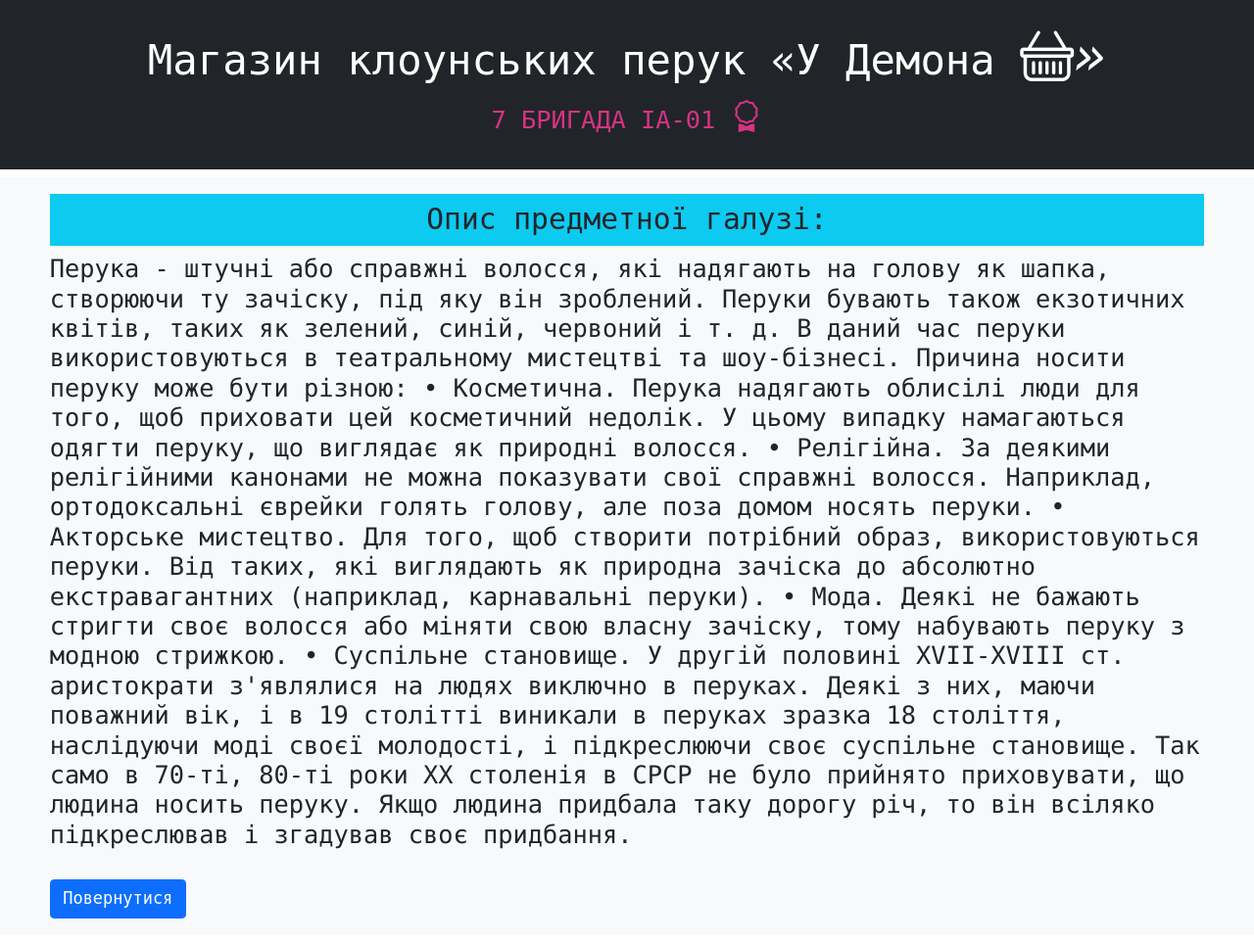
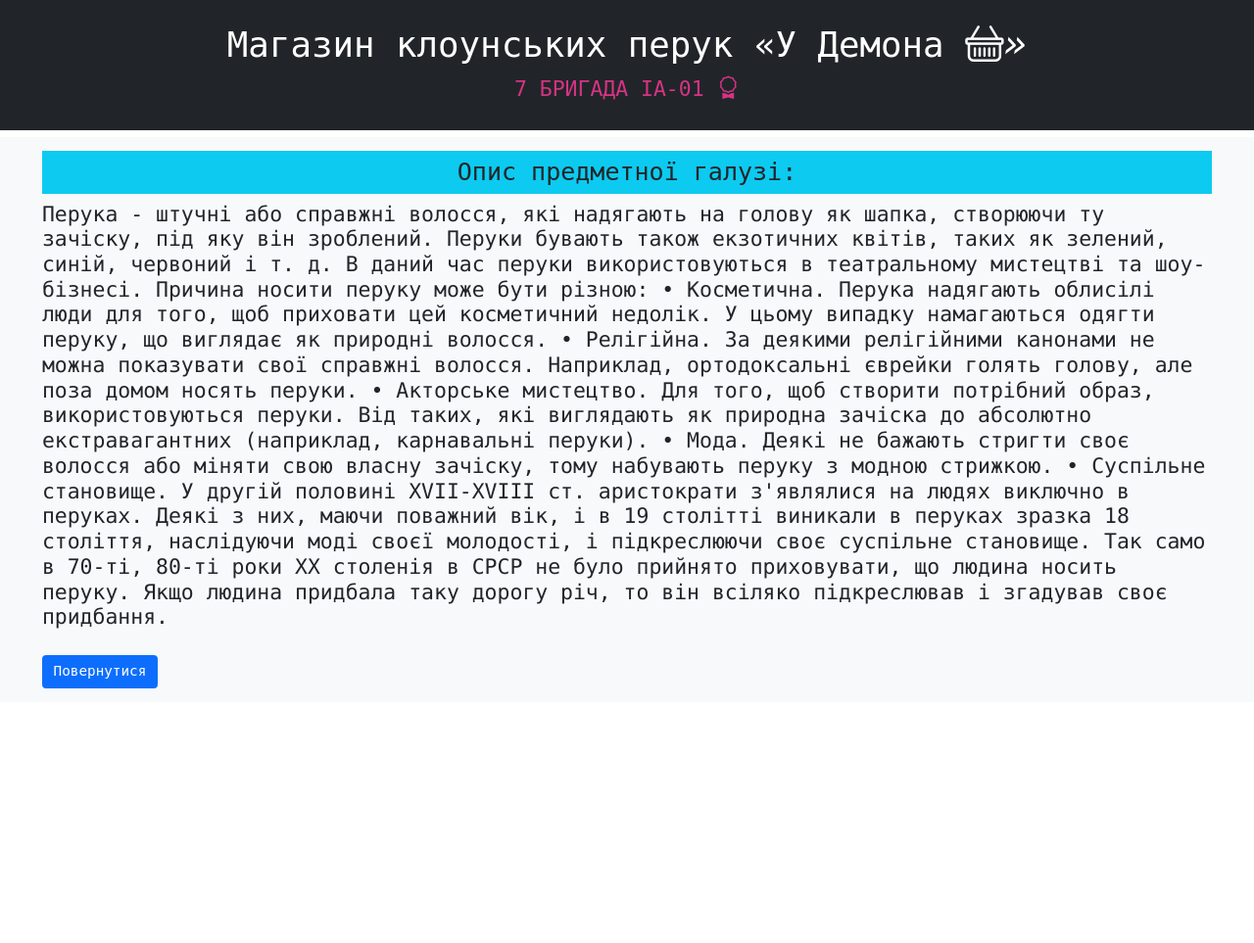
Before and after one commit to shutuper/WEB_labs, a PHP site: page /html/program_subject.html in a window 1280 px wide. Shown: the whole page at 98% size. After the commit the page ends 703 px from the top, so only its background shows below. Run offline with PHP 8.4, Linux system fonts and the light colour scheme.

Commit message:
fix/ css properties

```diff
--- a/web_lab_4/css/main.css
+++ b/web_lab_4/css/main.css
@@ -8,6 +8,7 @@ main {
 
 html, main {
     background: #070916;
+    font-size: 0.9em;
 }
 
 .photo-clown {
@@ -23,7 +24,7 @@ main:last-child {
 }
 
 #text-bigger {
-    font-size: 1.3em;
+    font-size: 1.1em;
 }
 
 div list li {
--- a/web_lab_4/css/subject.css
+++ b/web_lab_4/css/subject.css
@@ -1,4 +1,4 @@
 * {
-    font-size: 1.3em;
+    font-size: 1.1em;
     font-family: monospace;
 }
--- a/web_lab_4/html/clown_shop.html
+++ b/web_lab_4/html/clown_shop.html
@@ -127,7 +127,7 @@
 
 
     <!-- Text after main block-->
-    <div class="container-fluid mt-2 text-white h5 h-100">
+    <div class="container-fluid mt-2 text-white h6 h-100">
         <div class="main-div-float-left mt-3 p-3 w-50">
             Контактна інформація
             Адреса магазину: вулиця Академіка Янгеля, 20 м.Київ
```
